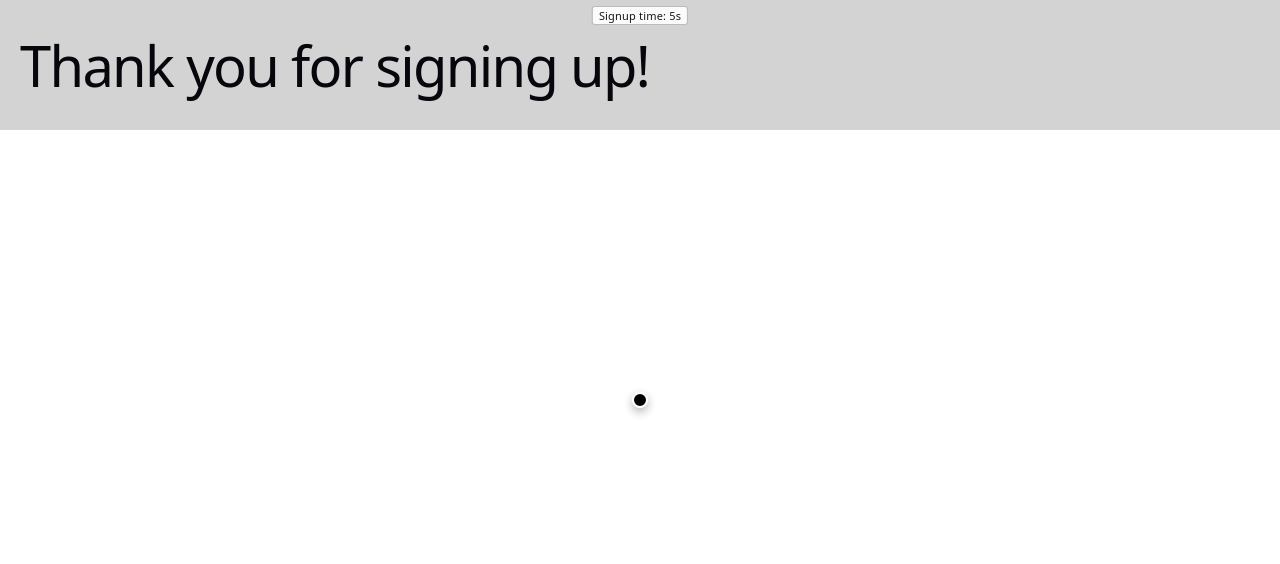
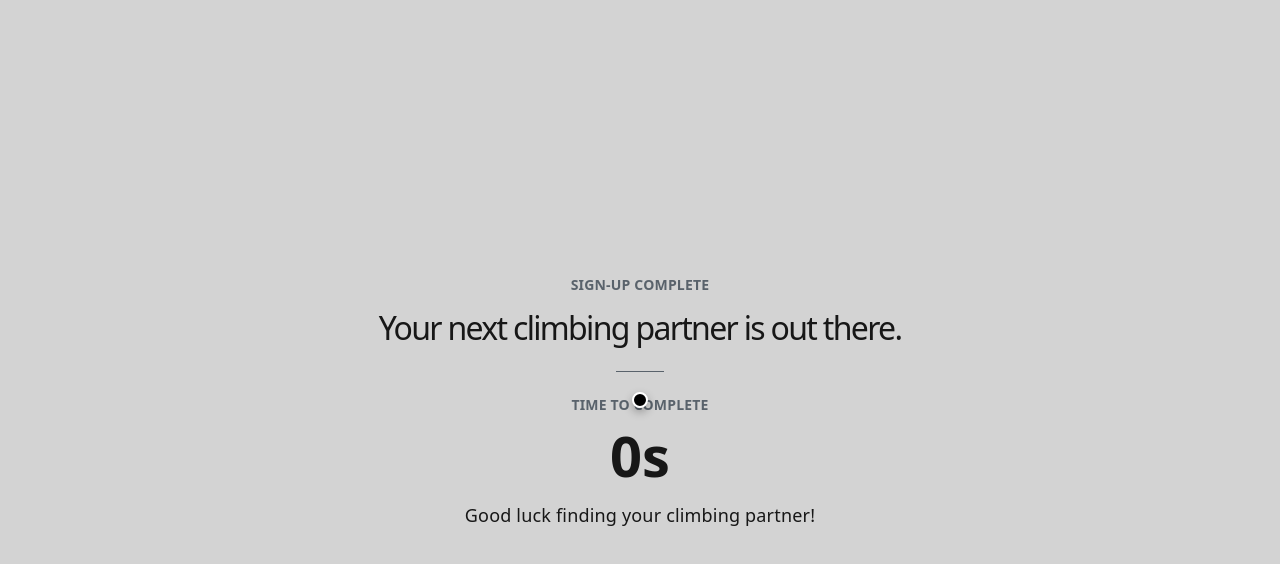
Before and after one commit to marawilliams/HW1, a React (Vite) app: page /HW1/thankyou in a window 1280 px wide. Shown: the top 564 px of the page. Built offline with nearby package versions, Linux system fonts and the light colour scheme.

Commit message:
thank you screen

```diff
--- a/src/App.css
+++ b/src/App.css
@@ -378,3 +378,61 @@ html, body, button, a, * {
   background: transparent;
   cursor: pointer;
 }
+
+.thank-you-screen {
+  display: grid;
+  min-height: 100svh;
+  place-items: center;
+  padding: 24px 20px;
+  color: #171717;
+  text-align: center;
+  background: lightgray;
+}
+
+.thank-you-content {
+  width: min(100%, 560px);
+}
+
+.thank-you-eyebrow,
+.thank-you-time-label {
+  color: #59626b;
+  font-size: 14px;
+  font-weight: 700;
+}
+
+.thank-you-screen h1 {
+  margin: 12px 0 24px;
+  color: #171717;
+  font-size: 32px;
+  line-height: 1.15;
+}
+
+.thank-you-divider {
+  width: 48px;
+  height: 1px;
+  margin: 0 auto 20px;
+  background: #59626b;
+}
+
+.thank-you-time {
+  margin: 4px 0 12px;
+  color: #171717;
+  font-size: 56px;
+  font-weight: 700;
+  font-variant-numeric: tabular-nums;
+  line-height: 1.2;
+}
+
+.thank-you-wish {
+  color: #171717;
+}
+
+@media (max-width: 600px) {
+  .thank-you-screen h1 {
+    font-size: 30px;
+  }
+
+  .thank-you-time {
+    font-size: 48px;
+  }
+}
--- a/src/App.jsx
+++ b/src/App.jsx
@@ -1,6 +1,6 @@
 import './App.css'
 import { useEffect, useState } from 'react'
-import {Routes, Route, useNavigate} from 'react-router-dom'
+import {Routes, Route, useLocation, useNavigate} from 'react-router-dom'
 import Alex from './Alex'
 import Demographics from './Demographics'
 import InvertedMouse from './InvertedMouse'
@@ -67,6 +67,8 @@ function SignupTimer() {
 }
 
 function App(){
+  const location = useLocation();
+
   useEffect(() => {
     sessionStorage.removeItem('signupCompletedAt');
     sessionStorage.setItem('signupStartedAt', String(Date.now()));
@@ -74,7 +76,7 @@ function App(){
 
   return (
     <>
-      <SignupTimer />
+      {location.pathname !== '/thankyou' && <SignupTimer />}
       <Routes>
         <Route path="/" element={<HomePage />} />
         <Route path="/alex" element={<Alex />} />
--- a/src/thankyou.jsx
+++ b/src/thankyou.jsx
@@ -1,19 +1,43 @@
-import { useEffect } from "react";
+import { useEffect, useState } from "react";
 import InvertedMouse from "./InvertedMouse";
 
 function ThankYou() {
+  const [elapsedSeconds, setElapsedSeconds] = useState(null);
+
   useEffect(() => {
     const savedCompletionTime = Number(sessionStorage.getItem("signupCompletedAt"));
     const completedAt = savedCompletionTime > 0 ? savedCompletionTime : Date.now();
     sessionStorage.setItem("signupCompletedAt", String(completedAt));
+
+    const startedAt = Number(sessionStorage.getItem("signupStartedAt"));
+    if (startedAt > 0) {
+      setElapsedSeconds(Math.floor(Math.max(0, completedAt - startedAt) / 1000));
+    }
   }, []);
 
+  const hours = elapsedSeconds === null ? 0 : Math.floor(elapsedSeconds / 3600);
+  const minutes = elapsedSeconds === null ? 0 : Math.floor((elapsedSeconds % 3600) / 60);
+  const seconds = elapsedSeconds === null ? 0 : elapsedSeconds % 60;
+  const formattedTime = elapsedSeconds === null
+    ? "..."
+    : hours > 0
+      ? `${hours}h ${minutes}m ${seconds}s`
+      : minutes > 0
+        ? `${minutes}m ${seconds}s`
+        : `${seconds}s`;
+
   return (
-    <div style={{ padding: '20px', backgroundColor: 'lightgray' }}>
-      <h1>Thank you for signing up!</h1>
+    <main className="thank-you-screen">
+      <section className="thank-you-content" aria-labelledby="thank-you-title">
+        <p className="thank-you-eyebrow">SIGN-UP COMPLETE</p>
+        <h1 id="thank-you-title">Your next climbing partner is out there.</h1>
+        <div className="thank-you-divider" aria-hidden="true" />
+        <p className="thank-you-time-label">TIME TO COMPLETE</p>
+        <p className="thank-you-time" aria-live="polite">{formattedTime}</p>
+        <p className="thank-you-wish">Good luck finding your climbing partner!</p>
+      </section>
       <InvertedMouse />
-   </div>
-
+    </main>
   );
 }
 
```
